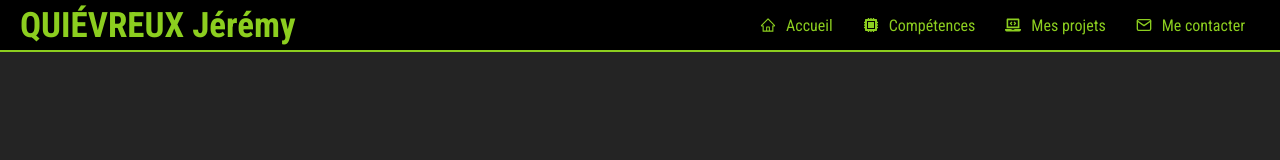
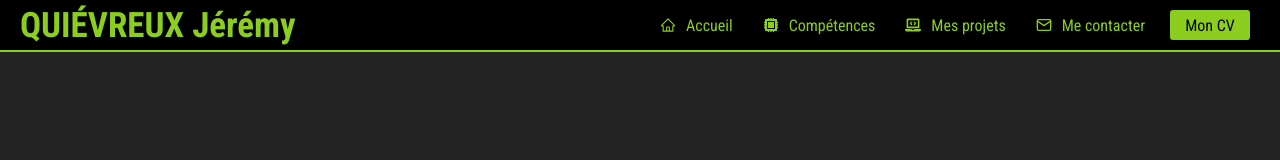
Before and after one commit to JeremyQuievreux/Portfolio-front, a React (Create React App) app: page / in a window 1280 px wide. Shown: the top 160 px of the page. Built offline with nearby package versions, Linux system fonts and the light colour scheme.

Commit message:
add dl CV Navbar

```diff
--- a/src/Navbar/Navbar.js
+++ b/src/Navbar/Navbar.js
@@ -6,6 +6,8 @@ import { AiOutlineHome } from "react-icons/ai";
 import { FiMail } from "react-icons/fi";
 import { IoHardwareChipSharp } from "react-icons/io5";
 import { FaLaptopCode } from "react-icons/fa";
+
+import monCv from '../img/CV_Quievreux_Jeremy.pdf';
 
 
 
@@ -35,6 +37,7 @@ function Navbar() {
                 <a href="#skills" ><p><IoHardwareChipSharp/>Compétences</p></a>
                 <a href="#" ><p><FaLaptopCode/>Mes projets</p></a>
                 <a href="#" ><p><FiMail/>Me contacter</p></a>
+                <a href={monCv} download="CV_Quievreux_Jeremy" ><p className="btn-cv">Mon CV</p></a>
             </div>
             <div className="menu-mobile">
                 <div className="menu-mobile-icon" onClick={(e) => hideMenu(e)}>
@@ -46,6 +49,7 @@ function Navbar() {
                         <a href="#skills" ><p><IoHardwareChipSharp/>Compétences</p></a>
                         <a href="#" ><p><FaLaptopCode/>Mes projets</p></a>
                         <a href="#" ><p><FiMail/>Me contacter</p></a>
+                        <a className="btn-CV" href={monCv} download="CV_Quievreux_Jeremy" ><p>Mon CV</p></a>
                     </div>
                 }
             </div>
--- a/src/Navbar/Navbar.scss
+++ b/src/Navbar/Navbar.scss
@@ -36,6 +36,7 @@
     }
     .menu-desktop{
         display: flex;
+        align-items: center;
         a{
             color: $secondary;
             text-decoration: none;
@@ -56,6 +57,21 @@
                 }
                 svg{
                     margin-right: 10px;
+                }
+            }
+            .btn-cv{
+                display: flex;
+                justify-content: center;
+                align-items: center;
+                background-color: $secondary;
+                width: 80px;
+                color: $primary;
+                border-radius: 3px;
+                &:hover{
+                    border-bottom: none;
+                    margin-bottom: 10px;
+                    background-color: $primary;
+                    border: 2px solid $secondary;
                 }
             }
         }
@@ -110,13 +126,13 @@
 }
 
 
-@media (max-width: 900px) {
+@media (max-width: 930px) {
     .navbar-container{
         flex-direction: column;
     }
 
 }
-@media (max-width: 630px) {
+@media (max-width: 660px) {
     .navbar-container{
         flex-direction: row;
         .menu-desktop{
```
Also changed, not shown: 1 other file (tests, documents, lock files or other folders).
